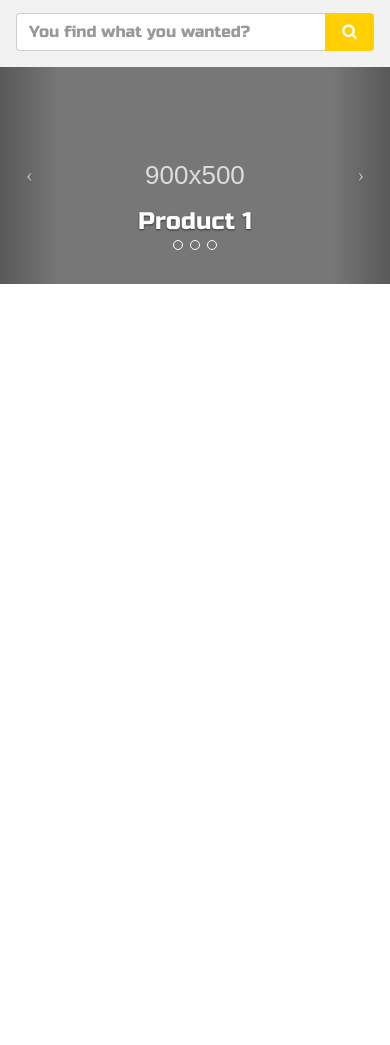
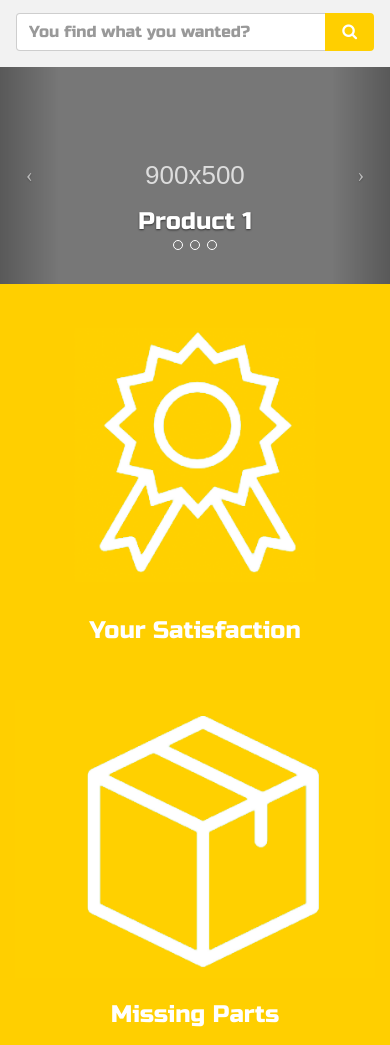
Before and after one commit to JuanEsquiviasO/toys_shop_legoland, a plain HTML site: page index.html in a window 390 px wide. Shown: the part 55-1100 px from the top of the page. Before the commit the page ends 844 px from the top, so only its background shows below. Drawn offline with nearby package versions, Linux system fonts and the light colour scheme.

Commit message:
responsive images

```diff
--- a/css/app.css
+++ b/css/app.css
@@ -3,7 +3,8 @@ body {
   height: none;
 }
 
-#header-container {
+#header-container,
+#info-container {
   background-color: #FFCF00;
   color: #fff;
 }
@@ -23,7 +24,7 @@ body {
 }
 
 .btn.btn-lego:hover {
-  background-color: #FFCF50;
+  background-color: #FFCF00;
 }
 
 input.form-control:focus {
@@ -37,3 +38,12 @@ input.form-control:focus {
 #productosCarousel img {
   margin: 0 auto;
 }
+
+#info-container h4 {
+  margin: 1em 0;
+}
+
+#info-container img {
+  margin: 0 auto;
+  margin-top: 2em;
+}
--- a/index.html
+++ b/index.html
@@ -136,6 +136,28 @@
 
   <!-- /Carousel -->
 
+  <!-- Info -->
+
+  <div id="info-container">
+    <div class="container">
+      <div class="row text-xs-center">
+        <div class="col-xs-12 col-md-4">
+          <img src="images/calidad.png" alt="Satisfaction" class="img-fluid">
+          <h4>Your Satisfaction</h4>
+        </div>
+        <div class="col-xs-12 col-md-4">
+          <img src="images/envio.png" alt="Missing Parts" class="img-fluid">
+          <h4>Missing Parts</h4>
+        </div>
+        <div class="col-xs-12 col-md-4">
+          <img src="images/soporte.png" alt="Contact" class="img-fluid">
+          <h4>Contact Us</h4>
+        </div>
+      </div>
+    </div>
+  </div>
+  <!-- /Info -->
+
     <!-- jQuery first, then Tether, then Bootstrap JS. -->
     <script src="https://ajax.googleapis.com/ajax/libs/jquery/3.0.0/jquery.min.js" integrity="sha384-THPy051/pYDQGanwU6poAc/hOdQxjnOEXzbT+OuUAFqNqFjL+4IGLBgCJC3ZOShY" crossorigin="anonymous"></script>
     <script src="https://cdnjs.cloudflare.com/ajax/libs/tether/1.2.0/js/tether.min.js" integrity="sha384-Plbmg8JY28KFelvJVai01l8WyZzrYWG825m+cZ0eDDS1f7d/js6ikvy1+X+guPIB" crossorigin="anonymous"></script>
```
Also changed, not shown: images/calidad.png (added), images/envio.png (added), images/soporte.png (added).
